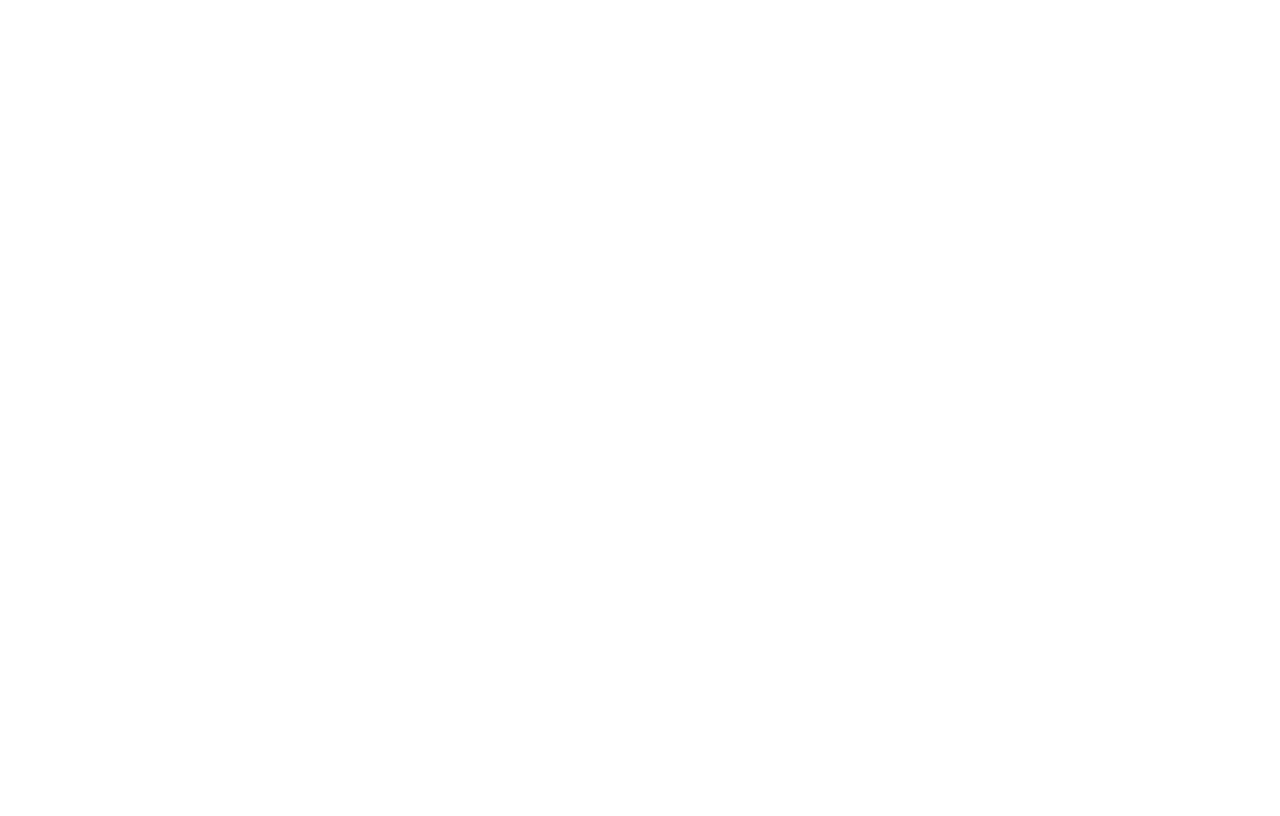
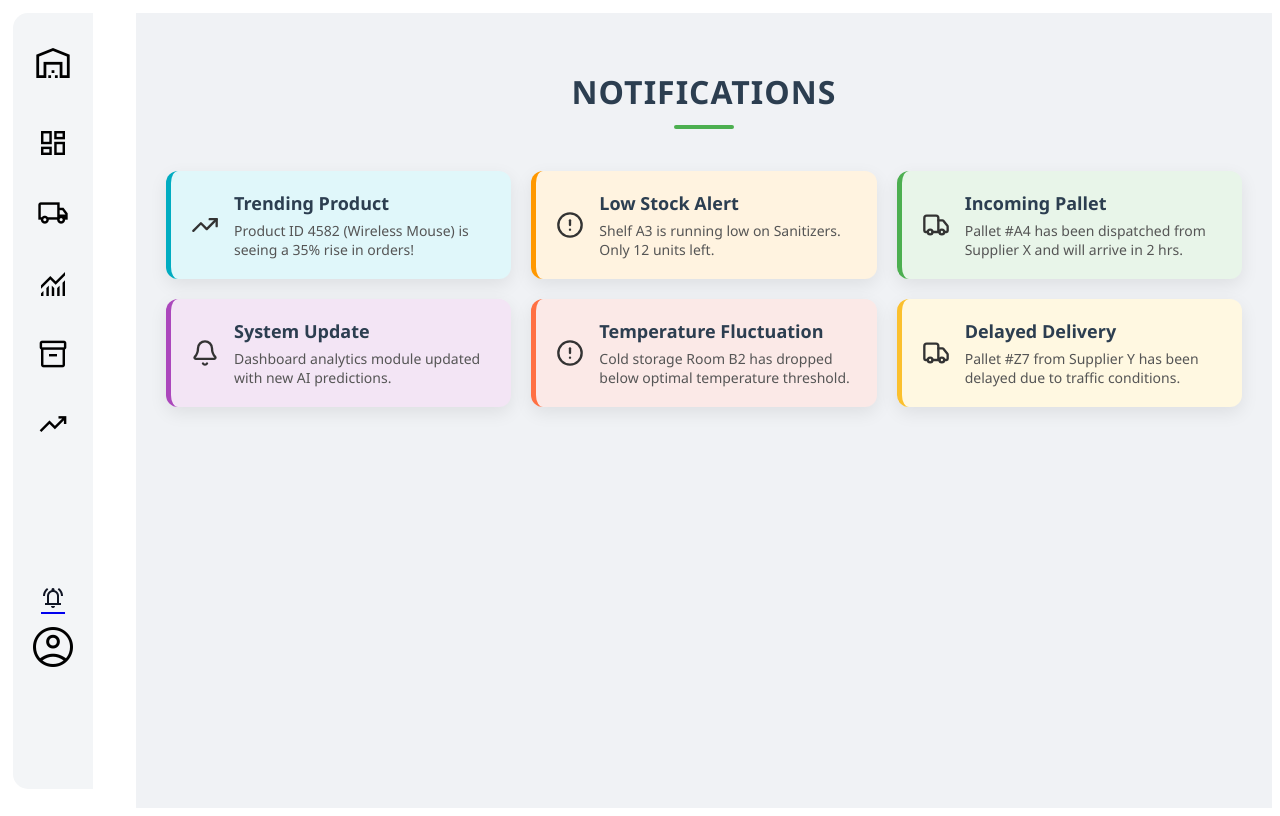
Before and after one commit to Shubhamjha31/Walmart_project, a React (Create React App) app in the folder templates/: page /notification in a window 1280 px wide. Before the commit this address had no page. Built offline with nearby package versions, Linux system fonts and the light colour scheme.

Commit message:
notification pages added

```diff
--- a/templates/package.json
+++ b/templates/package.json
@@ -15,6 +15,7 @@
     "@testing-library/user-event": "^13.5.0",
     "chart.js": "^4.5.0",
     "konva": "^9.3.22",
+    "lucide-react": "^0.525.0",
     "react": "^19.1.0",
     "react-chartjs-2": "^5.3.0",
     "react-dom": "^19.1.0",
--- a/templates/src/App.js
+++ b/templates/src/App.js
@@ -7,6 +7,7 @@
 import TrendAnalysis from './pages/Trend_analysis';
 import Suppliers from './pages/Suppliers';
 import './App.css';
+import Notification from './pages/notification';
 
 function App() {
   return (
@@ -16,8 +17,9 @@
       <Route element={<LayoutWithSidebar />}>
         <Route path="/" element={<Home />} />
         <Route path="/inventory" element={<Inventory />} />
-      <Route path="/analysis" element={<TrendAnalysis />} />
-      <Route path="/suppliers" element={<Suppliers />} />
+        <Route path="/analysis" element={<TrendAnalysis />} />
+        <Route path="/suppliers" element={<Suppliers />} />
+        <Route path="/notification" element={<Notification />} />
       </Route>
     </Routes>
   );
--- a/templates/src/components/Sidebar.jsx
+++ b/templates/src/components/Sidebar.jsx
@@ -39,9 +39,10 @@
           <div className='logo-object'>
             <span onClick={hiddenBar} className="material-symbols-outlined object">trending_up</span>
           </div>
+          <Link to='/notification'>
           <div className='notification'>
-            <span onClick={hiddenBar} className="material-symbols-outlined noti-icon">notifications_active</span>
-          </div>
+            <span className="material-symbols-outlined noti-icon">notifications_active</span>
+          </div></Link>
 
         <div className='profile-con'>
            <span className="material-symbols-outlined profile">account_circle</span>
--- /dev/null
+++ b/templates/src/pages/notification.jsx
@@ -0,0 +1,72 @@
+import React from 'react';
+import '../styles/notification.css';
+import { Bell, TrendingUp, AlertCircle, Truck } from 'lucide-react';
+
+export default function Notification() {
+    const notifications = [
+    {
+      icon: <TrendingUp size={28} />,
+      title: 'Trending Product',
+      message: 'Product ID 4582 (Wireless Mouse) is seeing a 35% rise in orders!',
+      color: '#e0f7fa',
+      borderColor: '#00acc1'
+    },
+    {
+      icon: <AlertCircle size={28} />,
+      title: 'Low Stock Alert',
+      message: 'Shelf A3 is running low on Sanitizers. Only 12 units left.',
+      color: '#fff3e0',
+      borderColor: '#ff9800'
+    },
+    {
+      icon: <Truck size={28} />,
+      title: 'Incoming Pallet',
+      message: 'Pallet #A4 has been dispatched from Supplier X and will arrive in 2 hrs.',
+      color: '#e8f5e9',
+      borderColor: '#4caf50'
+    },
+    {
+      icon: <Bell size={28} />,
+      title: 'System Update',
+      message: 'Dashboard analytics module updated with new AI predictions.',
+      color: '#f3e5f5',
+      borderColor: '#ab47bc'
+    },
+    {
+      icon: <AlertCircle size={28} />,
+      title: 'Temperature Fluctuation',
+      message: 'Cold storage Room B2 has dropped below optimal temperature threshold.',
+      color: '#fbe9e7',
+      borderColor: '#ff7043'
+    },
+    {
+      icon: <Truck size={28} />,
+      title: 'Delayed Delivery',
+      message: 'Pallet #Z7 from Supplier Y has been delayed due to traffic conditions.',
+      color: '#fff8e1',
+      borderColor: '#fbc02d'
+    }
+
+  ];
+
+  return (
+    <div className="notification-wrapper">
+      <h2 className="notification-heading">Notifications</h2>
+      <div className="notification-grid">
+        {notifications.map((item, idx) => (
+          <div
+            key={idx}
+            className="notification-card"
+            style={{ backgroundColor: item.color, borderLeft: `5px solid ${item.borderColor}` }}
+          >
+            <div className="notification-icon">{item.icon}</div>
+            <div className="notification-content">
+              <h4>{item.title}</h4>
+              <p>{item.message}</p>
+            </div>
+          </div>
+        ))}
+      </div>
+    </div>
+  );
+}
--- /dev/null
+++ b/templates/src/styles/notification.css
@@ -0,0 +1,67 @@
+.notification-wrapper {
+  margin-top: 5px;
+  padding: 30px;
+  background-color: #f0f2f5;
+  font-family: 'Segoe UI', Tahoma, Geneva, Verdana, sans-serif;
+  min-height: 100vh;
+}
+
+.notification-heading {
+  font-size: 32px;
+  font-weight: 700;
+  margin-bottom: 30px;
+  color: #2c3e50;
+  text-align: center;
+  position: relative;
+  padding-bottom: 12px;
+  text-transform: uppercase;
+  letter-spacing: 1px;
+}
+
+.notification-heading::after {
+  content: '';
+  display: block;
+  width: 60px;
+  height: 4px;
+  background-color: #4caf50;
+  margin: 12px auto 0;
+  border-radius: 2px;
+}
+
+.notification-grid {
+  display: grid;
+  grid-template-columns: repeat(auto-fit, minmax(280px, 1fr));
+  gap: 20px;
+}
+
+.notification-card {
+  display: flex;
+  padding: 20px;
+  border-radius: 12px;
+  box-shadow: 0 6px 18px rgba(0, 0, 0, 0.08);
+  transition: transform 0.2s ease;
+}
+
+.notification-card:hover {
+  transform: translateY(-5px);
+}
+
+.notification-icon {
+  margin-right: 15px;
+  display: flex;
+  align-items: center;
+  justify-content: center;
+  color: #333;
+}
+
+.notification-content h4 {
+  font-size: 18px;
+  margin: 0 0 6px;
+  color: #2c3e50;
+}
+
+.notification-content p {
+  margin: 0;
+  font-size: 14px;
+  color: #555;
+}
--- a/templates/src/styles/sidebar.css
+++ b/templates/src/styles/sidebar.css
@@ -200,6 +200,7 @@
 .notification {
     width: 50%;
     display: flex;
+    color: #101524;
     justify-content: center;
     margin-top: 8rem;
     border-radius: 5px;
```
Also changed, not shown: 1 other file (tests, documents, lock files or other folders).
